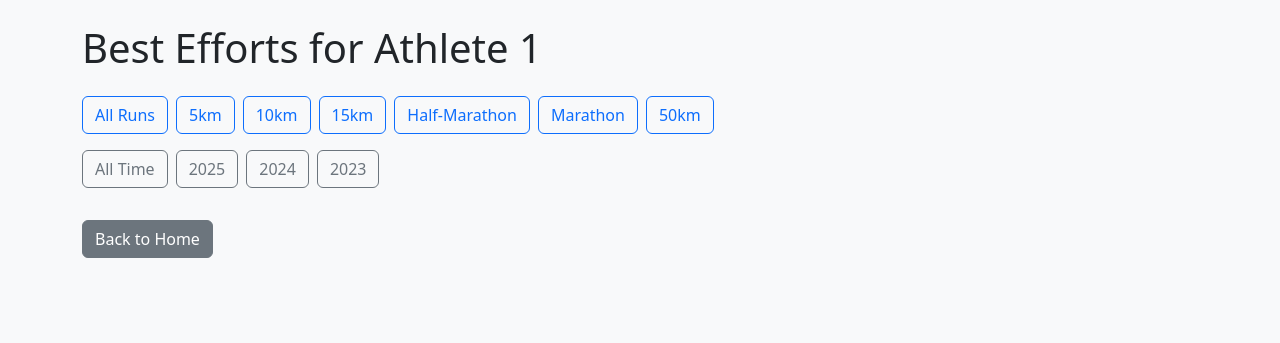
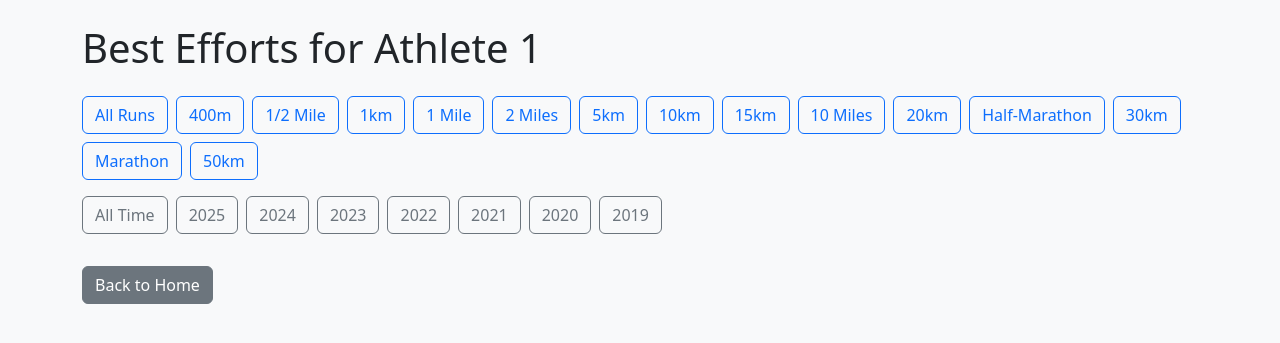
Before and after one commit to FdiLmr/running_companion, a Flask app: page /view_best_efforts/1 in a window 1280 px wide. Shown: the top 343 px of the page. Run offline with Flask 3, Linux system fonts and the light colour scheme; data that the repository does not hold is empty; parts of the project's set-up code (start-up, migrations or seed data) failed here and were passed over.

Commit message:
Fixed display errors in best efforts dashboard

```diff
--- a/second_part/main.py
+++ b/second_part/main.py
@@ -468,11 +468,11 @@ def view_best_efforts(athlete_id):
             "1/2 Mile": "be_half_mile",
             "1km": "be_1km",
             "1 Mile": "be_1_mile",
-            "2 Miles": "be_2_miles",
+            "2 mile": "be_2_miles",
             "5km": "be_5km",
             "10km": "be_10km",
             "15km": "be_15km",
-            "10 Miles": "be_10_miles",
+            "10 mile": "be_10_miles",
             "20km": "be_20km",
             "Half-Marathon": "be_half_marathon",
             "30km": "be_30km",
--- a/second_part/templates/view_best_efforts.html
+++ b/second_part/templates/view_best_efforts.html
@@ -42,22 +42,30 @@
   <!-- Distance Filter Bar -->
 <div class="filter-buttons">
   <button class="btn btn-outline-primary" onclick="filterDistance('all')">All Runs</button>
+  <button class="btn btn-outline-primary" onclick="filterDistance('400m')">400m</button>
+  <button class="btn btn-outline-primary" onclick="filterDistance('1/2 Mile')">1/2 Mile</button>
+  <button class="btn btn-outline-primary" onclick="filterDistance('1km')">1km</button>
+  <button class="btn btn-outline-primary" onclick="filterDistance('1 Mile')">1 Mile</button>
+  <button class="btn btn-outline-primary" onclick="filterDistance('2 Miles')">2 Miles</button>
   <button class="btn btn-outline-primary" onclick="filterDistance('5km')">5km</button>
   <button class="btn btn-outline-primary" onclick="filterDistance('10km')">10km</button>
   <button class="btn btn-outline-primary" onclick="filterDistance('15km')">15km</button>
+  <button class="btn btn-outline-primary" onclick="filterDistance('10 Miles')">10 Miles</button>
+  <button class="btn btn-outline-primary" onclick="filterDistance('20km')">20km</button>
   <button class="btn btn-outline-primary" onclick="filterDistance('Half-Marathon')">Half-Marathon</button>
+  <button class="btn btn-outline-primary" onclick="filterDistance('30km')">30km</button>
   <button class="btn btn-outline-primary" onclick="filterDistance('Marathon')">Marathon</button>
   <button class="btn btn-outline-primary" onclick="filterDistance('50km')">50km</button>
-    <!-- Add more as needed -->
 </div>
 
 <!-- Time Filter Bar -->
 <div class="filter-buttons">
   <button class="btn btn-outline-secondary" onclick="filterYear('all')">All Time</button>
-    <button class="btn btn-outline-secondary" onclick="filterYear('2025')">2025</button>
-    <button class="btn btn-outline-secondary" onclick="filterYear('2024')">2024</button>
-    <button class="btn btn-outline-secondary" onclick="filterYear('2023')">2023</button>
-    <!-- etc. Add real logic or a loop of available years -->
+  <script>
+      for (let year = 2025; year >= 2019; year--) {
+          document.write(`<button class='btn btn-outline-secondary' onclick="filterYear('${year}')">${year}</button>`);
+      }
+  </script>
 </div>
 
   <!-- Container for best efforts -->
```
Also changed, not shown: second_part/update_data.py (+7 -5 lines). Lines whose indentation alone changed are shown as unchanged.
